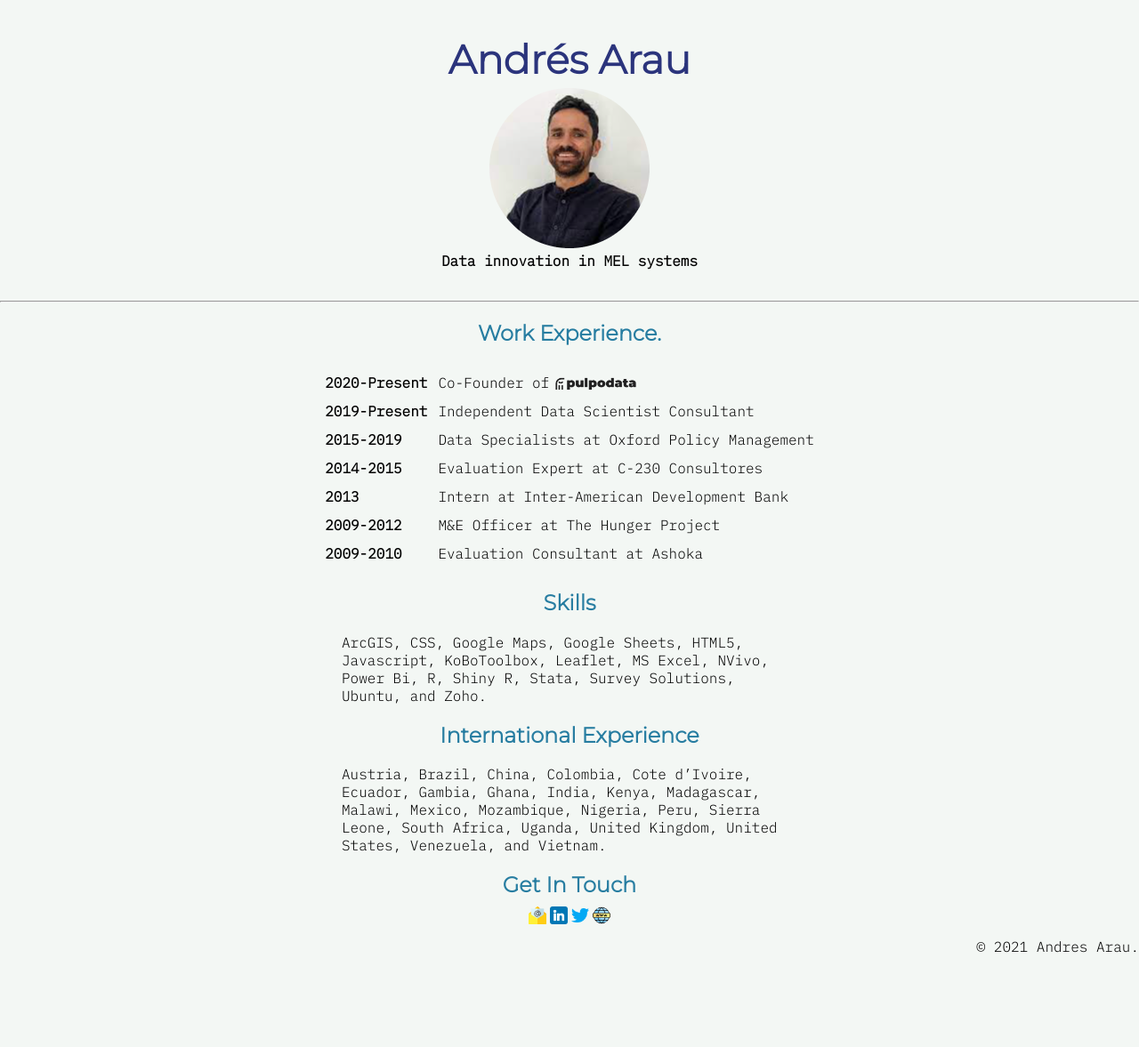
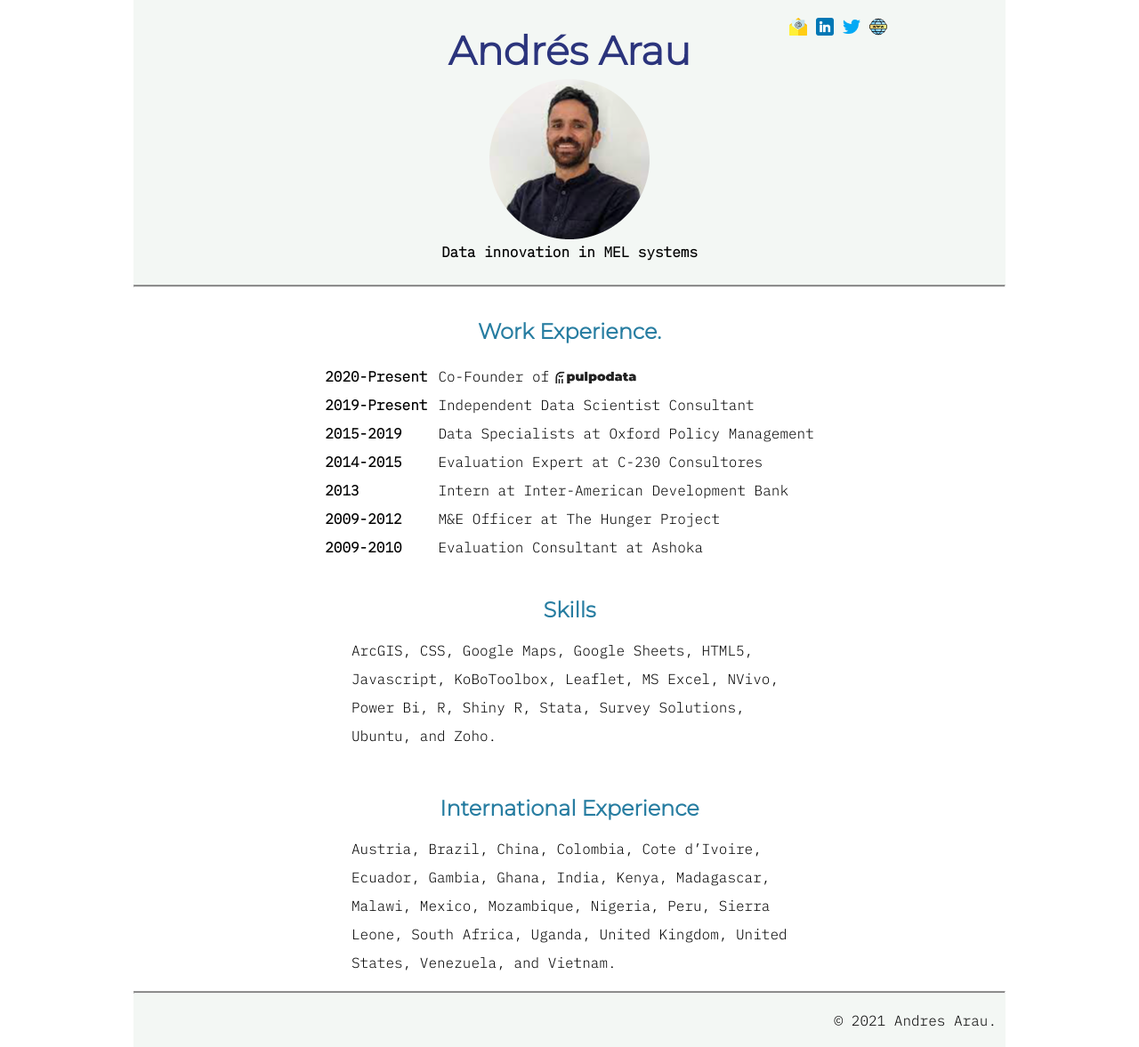
Before and after one commit to araupontones/Bootcamp-web, a plain HTML site: page index.html in a window 1280 px wide. Shown: the whole page at 89% size. Before the commit the page ends 1090 px from the top, so only its background shows below. Drawn offline with Linux system fonts and the light colour scheme.

Commit message:
add bottom container

```diff
--- a/css/styles.css
+++ b/css/styles.css
@@ -1,14 +1,14 @@
 /********************************** TAGS **************************************/
 body {
   margin: 0;
-  background-color: #f3f7f4;
-
-}
+  padding: 0 150px;
+  }
 
 /********************************* CLASS **************************************/
 .container {
-  height: 330px;
+  height: 320px;
 }
+
 
 .top-container {
   background-color: #f3f7f4;
@@ -17,51 +17,72 @@ body {
 
 .profile-container {
   position: relative;
-  top: 40px;
+  top: 30px;
 }
 
-.skills{
-  margin-left: 30%;
-  margin-right: 30%;
+.skills {
+  margin: auto;
 }
-.left{
+
+.left {
   text-align: left;
+  display: inline-block;
+  width: 50%;
+  line-height: 2;
+  margin-top: 0;
+}
 
-}
 .middle-container {
   text-align: center;
+  background-color: white;
 }
 
 .bottom-container {
-  text-align: center;
+  position: relative;
+  background-color: #f3f7f4;
+  height: 60px;
+}
+
+.trademark {
+  display: inline;
+  position: absolute;
+  margin-top: 0;
+  margin-bottom: 0;
+  top:20px;
+  right: 10px;
 
 }
 
-.footer-link{
-  position: relative;
-  top:5px;
-  display: inline-block;
-
+.row-contact{
+  position: absolute;
+  right: 280px;
+  top: 20px;
+}
+.contact-container{
+  background-color:  #f3f7f4;
 }
 
-.contact-me{
+.footer-link {
+  display: inline-block;
+}
+
+.contact-me {
   margin-bottom: 5px;
 }
-.footer-img{
-    width: 20px;
-margin: 0 auto;
+
+.footer-img {
+  width: 20px;
+  margin: 0 3px;
 }
 
-.trademark{
-  float: right;
 
-}
-.row-pulpo{
+
+.row-pulpo {
   display: inline;
   float: left;
 }
 
-#logo-pulpo{
+#logo-pulpo {
   width: 100px;
   position: absolute;
   margin: 3px 0 auto 2px;
@@ -72,13 +93,19 @@ p, table, ul, form, a {
   font-family: 'IBM Plex Mono', monospace;
 }
 
-td{
-  text-align: left;
+p{
+  font-size: 1rem;
 }
 
-table{
+td {
+  text-align: left;
+  font-size: 1rem;
+}
+
+table {
   margin: 0 auto;
 }
+
 .profile-subtitle {
   margin-top: 0;
   font-weight: bolder;
@@ -100,8 +127,17 @@ h1 {
 
 h3 {
   color: #577590;
+
 }
 
 h2 {
   color: #277DA1;
+  padding: 15px 0 5px 0;
+  margin-bottom: 10px;
 }
+
+hr {
+  height: 1px;
+  background-color: gray;
+  margin:0;
+}
--- a/index.html
+++ b/index.html
@@ -12,6 +12,15 @@
 </head>
 
 <body>
+
+  <div class="contact-container">
+    <div class="row-contact">
+      <a class="footer-link" href="mailto:andres.arau@pulpodata.org" target="_blank"><img class="footer-img" src="images/email.png" alt=""></a>
+      <a class="footer-link" href="https://www.linkedin.com/in/andr%C3%A9s-arau-017b1127/" target="_blank"><img class="footer-img" src="images/linkedin.png" alt=""> </a>
+
+      <a class="footer-link" href="https://twitter.com/AndresArau" target="_blank"><img class="footer-img" src="images/twitter.png" alt=""></a>
+      <a class="footer-link" href="http://andresarau.com/" target="_blank"><img class="footer-img" src="images/world-wide-web.png" alt=""></a>
+    </div>
 
 
   </div>
@@ -41,7 +50,7 @@
         <tbody>
           <tr>
             <td><strong>2020-Present</strong></td>
-            <td class= "row-pulpo">Co-Founder of <img id="logo-pulpo"src="images/pulpodata-bw.png" alt=""> </td>
+            <td class="row-pulpo">Co-Founder of <img id="logo-pulpo" src="images/pulpodata-bw.png" alt=""> </td>
           </tr>
           <tr>
             <td><strong>2019-Present</strong></td>
@@ -80,22 +89,10 @@
         Vietnam.</p>
 
     </div>
-    <div class="contact-me">
-      <h2 class="contact-me">Get In Touch</h2>
-
-    </div>
-  </div>
-
-
-  <div class="bottom-container">
-    <a class="footer-link" href="mailto:andres.arau@pulpodata.org" target="_blank"><img class="footer-img" src="images/email.png" alt=""></a>
-    <a class="footer-link" href="https://www.linkedin.com/in/andr%C3%A9s-arau-017b1127/" target="_blank"><img class="footer-img" src="images/linkedin.png" alt=""> </a>
-
-    <a class="footer-link" href="https://twitter.com/AndresArau" target="_blank"><img class="footer-img" src="images/twitter.png" alt=""></a>
-    <a class="footer-link" href="http://andresarau.com/" target="_blank"><img class="footer-img" src="images/world-wide-web.png" alt=""></a>
 
   </div>
-  <div class="">
+<hr>
+  <div class="bottom-container">
     <p class="trademark">© 2021 Andres Arau.</p>
   </div>
 
```
